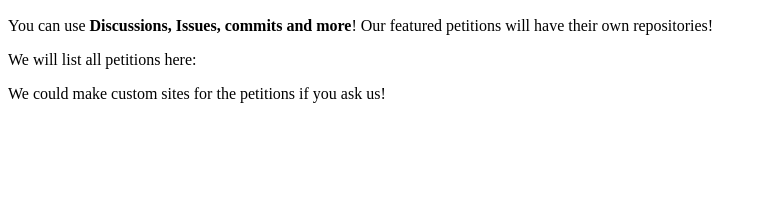
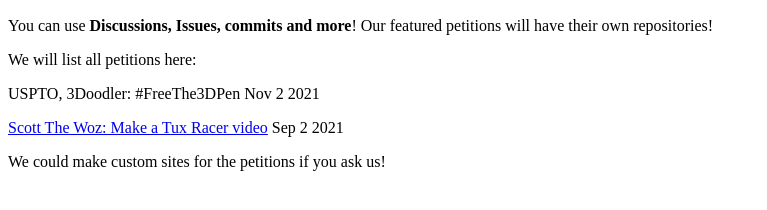
Before and after one commit to gh-petitions/gh-petitions.github.io, a plain HTML site: page index.html in a window 1280 px wide. Shown: the part 110-320 px from the top of the page, without its empty margins (0-767 px from the left). Drawn offline with Linux system fonts and the light colour scheme.

Commit message:
added petitions to gh pages

```diff
--- a/index.html
+++ b/index.html
@@ -10,6 +10,8 @@
     <p>You can use <b>Discussions, Issues, commits and more</b>! Our featured
       petitions will have their own repositories!</p>
     <p>We will list all petitions here:</p>
+    <p href="https://github.com/gh-petitions/gh-petitions.github.io/discussions/7"> USPTO, 3Doodler: #FreeThe3DPen</a> Nov 2 2021 </p>
+    <p><a href="https://github.com/gh-petitions/gh-petitions.github.io/discussions/5"> Scott The Woz: Make a Tux Racer video</a> Sep 2 2021 </p>
     <p>We could make custom sites for the petitions if you ask us!</p>
   </body>
 </html>
```
